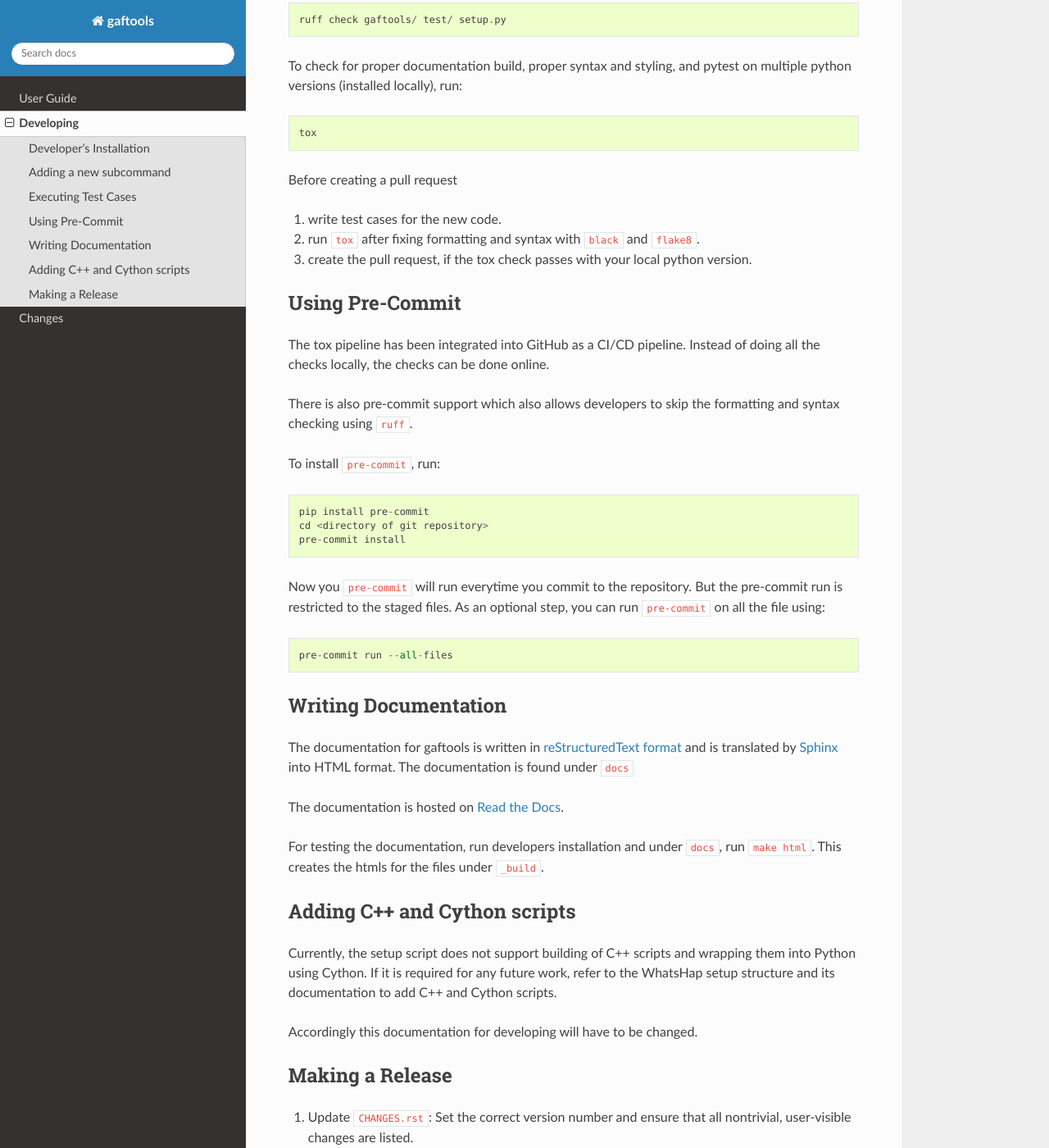
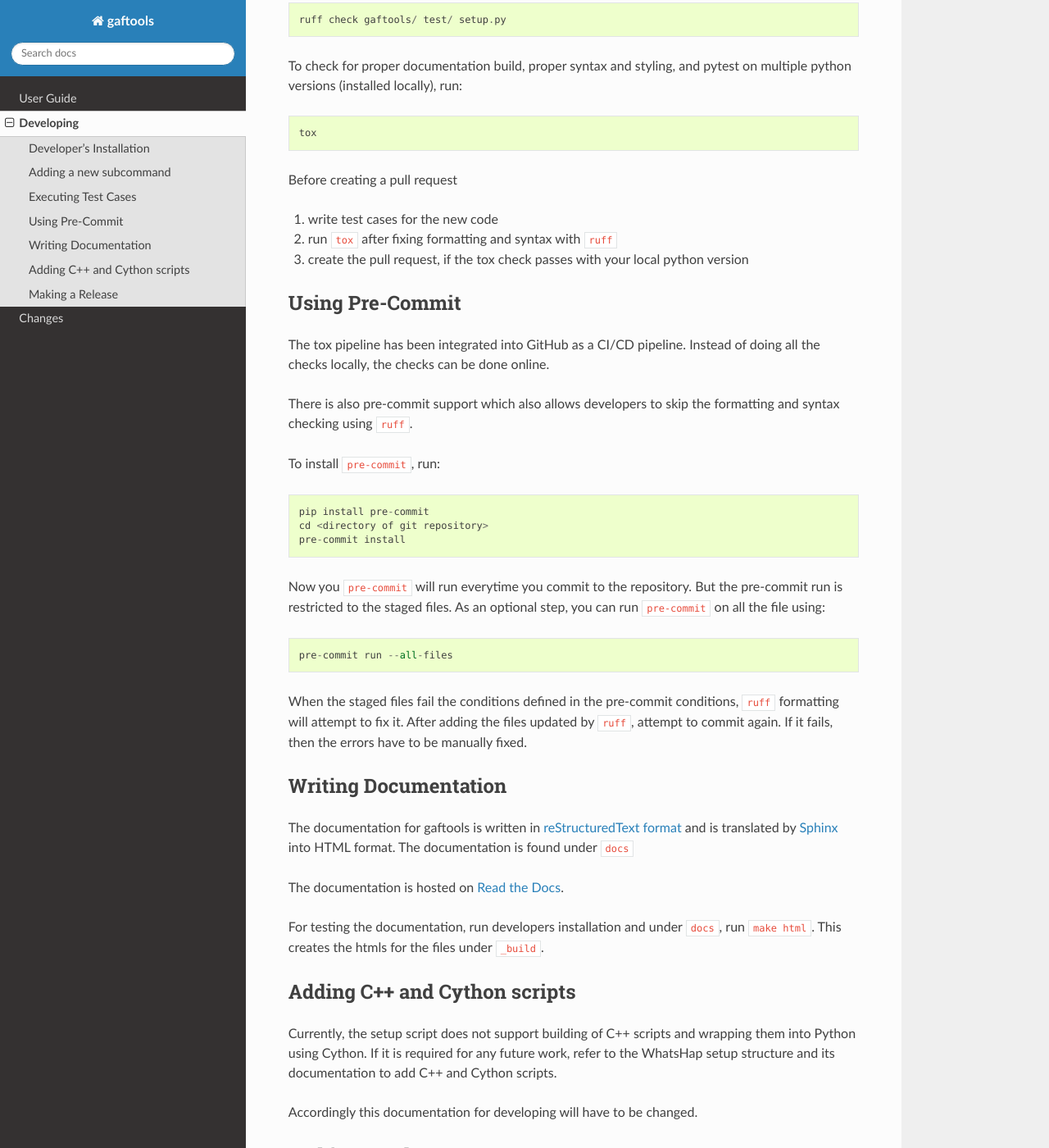
Before and after one commit to marschall-lab/gaftools, a Sphinx documentation site: the page built from docs/develop.rst, in a window 1280 px wide and 1400 px high, scrolled down 1196 px. Shown: the whole window at 82% size. Built offline with Sphinx 7.4.7 and the Read the Docs theme 2.0.0, drawn with Linux system fonts in a browser that asks for light colours; the version number could not be read and is left out; some of the changed text lies outside the part shown.

Commit message:
updating development documentation

```diff
--- a/docs/develop.rst
+++ b/docs/develop.rst
@@ -58,9 +58,9 @@ To check for proper documentation build, proper syntax and styling, and pytest o
 
 Before creating a pull request
 
-#. write test cases for the new code.
-#. run :code:`tox` after fixing formatting and syntax with :code:`black` and :code:`flake8`.
-#. create the pull request, if the tox check passes with your local python version.
+#. write test cases for the new code
+#. run :code:`tox` after fixing formatting and syntax with :code:`ruff`
+#. create the pull request, if the tox check passes with your local python version
 
 
 Using Pre-Commit
@@ -84,6 +84,9 @@ all the file using::
 
     pre-commit run --all-files
 
+When the staged files fail the conditions defined in the pre-commit conditions, :code:`ruff` formatting
+will attempt to fix it. After adding the files updated by :code:`ruff`, attempt to commit again. If it fails,
+then the errors have to be manually fixed.
 
 Writing Documentation
 ---------------------
```
Also changed, not shown: other parts of docs/develop.rst (+2 -0 lines), docs/index.rst (+10 -0 lines), .readthedocs.yaml.
